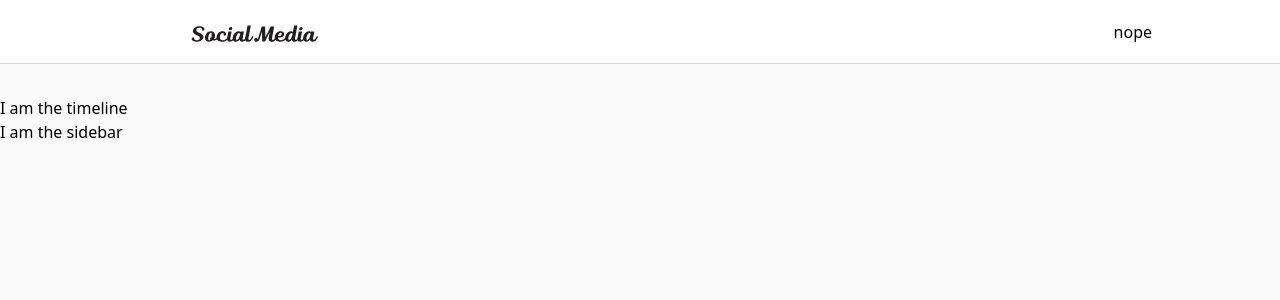
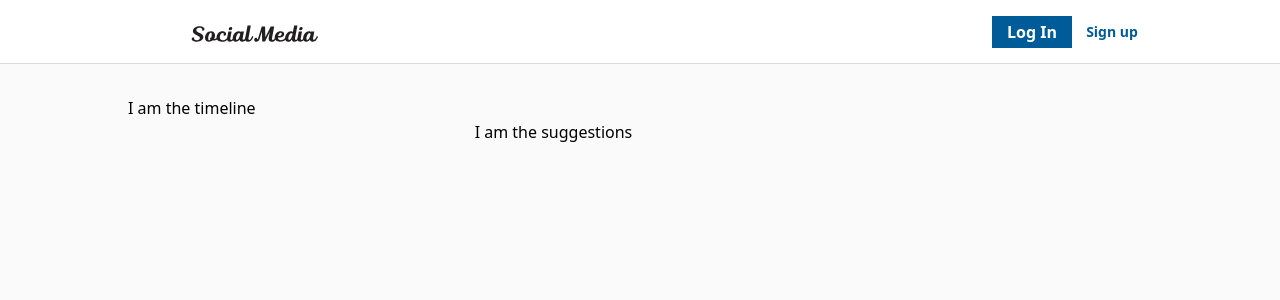
Before and after one commit to SaharaRai/social_media, a React (Create React App) app: page / in a window 1280 px wide. Shown: the top 300 px of the page. Built offline with nearby package versions, Linux system fonts and the light colour scheme; no server answers.

Commit message:
working on dashboard

```diff
--- a/src/components/header.js
+++ b/src/components/header.js
@@ -70,11 +70,34 @@ const Header = () => {
                     </svg>
                   </button>
                   <div className="flex items-center cursor-pointer">
-                    <Link to={`/p/${user.displayName}`}></Link>
+                    <Link to={`/p/${user.displayName}`}>
+                      <img
+                        className="rounded-full h-12 w-12 flex"
+                        src={`images/avatars/${user.displayName}.jpg`}
+                        alt={`${user.displayName} profile picture `}
+                      />
+                    </Link>
                   </div>
                 </>
               ) : (
-                <>nope</>
+                <>
+                  <Link to={ROUTES.LOGIN}>
+                    <button
+                      type="button"
+                      className="bg-blue-medium font-bold text-white w-20 h-8"
+                    >
+                      Log In
+                    </button>
+                  </Link>
+                  <Link to={ROUTES.SIGN_UP}>
+                    <button
+                      type="button"
+                      className="bg-white font-bold text-sm  rounded text-blue-medium w-20 h-8"
+                    >
+                      Sign up
+                    </button>
+                  </Link>
+                </>
               )}
             </div>
           </div>
--- a/src/components/sidebar.js
+++ /dev/null
@@ -1,11 +0,0 @@
-import React from "react";
-
-const Sidebar = () => {
-  return (
-    <div>
-      <p>I am the sidebar</p>
-    </div>
-  );
-};
-
-export default Sidebar;
--- /dev/null
+++ b/src/components/sidebar/index.js
@@ -0,0 +1,18 @@
+import useUser from "../../hooks/use-user";
+import Suggestions from "./suggestions";
+import User from "./user";
+
+const Sidebar = () => {
+  const {
+    user: { fullName, username, userId },
+  } = useUser();
+  // console.log("x", fullName, username, userId);
+  return (
+    <div>
+      <User username={username} fullName={fullName} />
+      <Suggestions userId={userId} />
+    </div>
+  );
+};
+
+export default Sidebar;
--- /dev/null
+++ b/src/components/sidebar/suggestions.js
@@ -0,0 +1,5 @@
+const Suggestions = () => {
+  return <p>I am the suggestions</p>;
+};
+
+export default Suggestions;
--- /dev/null
+++ b/src/components/sidebar/user.js
@@ -0,0 +1,34 @@
+import { memo } from "react";
+import PropTypes from "prop-types";
+import { Link } from "react-router-dom";
+import Skeleton from "react-loading-skeleton";
+
+const User = ({ username, fullName }) =>
+  !username || !fullName ? (
+    <Skeleton count={1} height={61} />
+  ) : (
+    <Link
+      to={`/p/${username}`}
+      className="grid grid-cols-4 gap-4 mb-6 items-center"
+    >
+      <div className="flex items-center justify-between col-span-1">
+        <img
+          className="rounded-full w-12 h-12 flex mr-3"
+          src={`images/avatars/${username}.jpg`}
+          alt="user image"
+        />
+      </div>
+
+      <div className="col-span-3">
+        <p className="font-bold text-sm">{username}</p>
+        <p className="text-sm">{fullName}</p>
+      </div>
+    </Link>
+  );
+
+export default User;
+
+User.propTypes = {
+  username: PropTypes.string.isRequired,
+  fullName: PropTypes.string.isRequired,
+};
--- /dev/null
+++ b/src/hooks/use-user.js
@@ -0,0 +1,24 @@
+import { useState, useEffect, useContext } from "react";
+import UserContext from "../context/user";
+import { getUserByUserId } from "../services/firebase";
+
+const useUser = () => {
+  const [activeUser, setActiveUser] = useState({});
+  const { user } = useContext(UserContext);
+
+  useEffect(() => {
+    async function getUserObjByUserId() {
+      //need a function that can call firebase service that gets the user data based on the id
+      const [response] = await getUserByUserId(user.uid);
+      setActiveUser(response);
+    }
+
+    if (user?.uid) {
+      getUserObjByUserId();
+    }
+  }, [user]);
+
+  return { user: activeUser };
+};
+
+export default useUser;
--- a/src/pages/dashboard.js
+++ b/src/pages/dashboard.js
@@ -10,7 +10,7 @@ const Dashboard = () => {
   return (
     <div className="bg-gray-background">
       <Header />
-      <div className="grid">
+      <div className="grid grid-cols-3 gap-4 justify-between mx-auto max-w-screen-lg">
         <Timeline />
         <Sidebar />
       </div>
@@ -19,3 +19,9 @@ const Dashboard = () => {
 };
 
 export default Dashboard;
+
+/*
+1024
+2/3 <-> 1/3
+66% | 33%
+*/
--- a/src/services/firebase.js
+++ b/src/services/firebase.js
@@ -11,3 +11,18 @@ export async function doesUsernameExist(username) {
 
   return result.docs.map((user) => user.data().length > 0);
 }
+
+// get user from the firestore where userId === userId (passed from the auth)
+export async function getUserByUserId(userId) {
+  const result = await firebase
+    .firestore()
+    .collection("users")
+    .where("userId", "==", userId)
+    .get();
+
+  const user = result.docs.map((item) => ({
+    ...item.data(),
+    docId: item.id,
+  }));
+  return user;
+}
--- a/src/styles/app.css
+++ b/src/styles/app.css
@@ -444,6 +444,12 @@ Ensure the default browser behavior of the `hidden` attribute.
     max-width: 1536px;
   }
 }
+.col-span-1 {
+  grid-column: span 1 / span 1;
+}
+.col-span-3 {
+  grid-column: span 3 / span 3;
+}
 .mx-auto {
   margin-left: auto;
   margin-right: auto;
@@ -466,6 +472,9 @@ Ensure the default browser behavior of the `hidden` attribute.
 .mb-2 {
   margin-bottom: 0.5rem;
 }
+.mb-6 {
+  margin-bottom: 1.5rem;
+}
 .flex {
   display: flex;
 }
@@ -481,14 +490,17 @@ Ensure the default browser behavior of the `hidden` attribute.
 .h-6 {
   height: 1.5rem;
 }
+.h-12 {
+  height: 3rem;
+}
+.h-8 {
+  height: 2rem;
+}
 .h-screen {
   height: 100vh;
 }
 .h-2 {
   height: 0.5rem;
-}
-.h-8 {
-  height: 2rem;
 }
 .w-full {
   width: 100%;
@@ -499,11 +511,23 @@ Ensure the default browser behavior of the `hidden` attribute.
 .w-6 {
   width: 1.5rem;
 }
+.w-12 {
+  width: 3rem;
+}
+.w-20 {
+  width: 5rem;
+}
 .w-3\/5 {
   width: 60%;
 }
 .w-2\/5 {
   width: 40%;
+}
+.w-16 {
+  width: 4rem;
+}
+.w-14 {
+  width: 3.5rem;
 }
 .max-w-screen-lg {
   max-width: 1024px;
@@ -513,6 +537,12 @@ Ensure the default browser behavior of the `hidden` attribute.
 }
 .cursor-pointer {
   cursor: pointer;
+}
+.grid-cols-3 {
+  grid-template-columns: repeat(3, minmax(0, 1fr));
+}
+.grid-cols-4 {
+  grid-template-columns: repeat(4, minmax(0, 1fr));
 }
 .flex-col {
   flex-direction: column;
@@ -525,6 +555,12 @@ Ensure the default browser behavior of the `hidden` attribute.
 }
 .justify-between {
   justify-content: space-between;
+}
+.gap-4 {
+  gap: 1rem;
+}
+.rounded-full {
+  border-radius: 9999px;
 }
 .rounded {
   border-radius: 0.25rem;
@@ -543,13 +579,13 @@ Ensure the default browser behavior of the `hidden` attribute.
   --tw-bg-opacity: 1;
   background-color: rgb(255 255 255 / var(--tw-bg-opacity));
 }
+.bg-blue-medium {
+  --tw-bg-opacity: 1;
+  background-color: rgb(0 92 152 / var(--tw-bg-opacity));
+}
 .bg-gray-background {
   --tw-bg-opacity: 1;
   background-color: rgb(250 250 250 / var(--tw-bg-opacity));
-}
-.bg-blue-medium {
-  --tw-bg-opacity: 1;
-  background-color: rgb(0 92 152 / var(--tw-bg-opacity));
 }
 .p-4 {
   padding: 1rem;
@@ -565,13 +601,13 @@ Ensure the default browser behavior of the `hidden` attribute.
 .text-center {
   text-align: center;
 }
+.text-sm {
+  font-size: 0.875rem;
+  line-height: 1.25rem;
+}
 .text-xs {
   font-size: 0.75rem;
   line-height: 1rem;
-}
-.text-sm {
-  font-size: 0.875rem;
-  line-height: 1.25rem;
 }
 .text-2xl {
   font-size: 1.5rem;
@@ -584,6 +620,14 @@ Ensure the default browser behavior of the `hidden` attribute.
   --tw-text-opacity: 1;
   color: rgb(38 38 38 / var(--tw-text-opacity));
 }
+.text-white {
+  --tw-text-opacity: 1;
+  color: rgb(255 255 255 / var(--tw-text-opacity));
+}
+.text-blue-medium {
+  --tw-text-opacity: 1;
+  color: rgb(0 92 152 / var(--tw-text-opacity));
+}
 .text-red-primary {
   --tw-text-opacity: 1;
   color: rgb(237 73 86 / var(--tw-text-opacity));
@@ -592,14 +636,6 @@ Ensure the default browser behavior of the `hidden` attribute.
   --tw-text-opacity: 1;
   color: rgb(97 97 97 / var(--tw-text-opacity));
 }
-.text-white {
-  --tw-text-opacity: 1;
-  color: rgb(255 255 255 / var(--tw-text-opacity));
-}
-.text-blue-medium {
-  --tw-text-opacity: 1;
-  color: rgb(0 92 152 / var(--tw-text-opacity));
-}
 .opacity-50 {
   opacity: 0.5;
 }
```
Also changed, not shown: public/images/avatars/Sahara.jpg (added), 1 other file (tests, documents, lock files or other folders).
